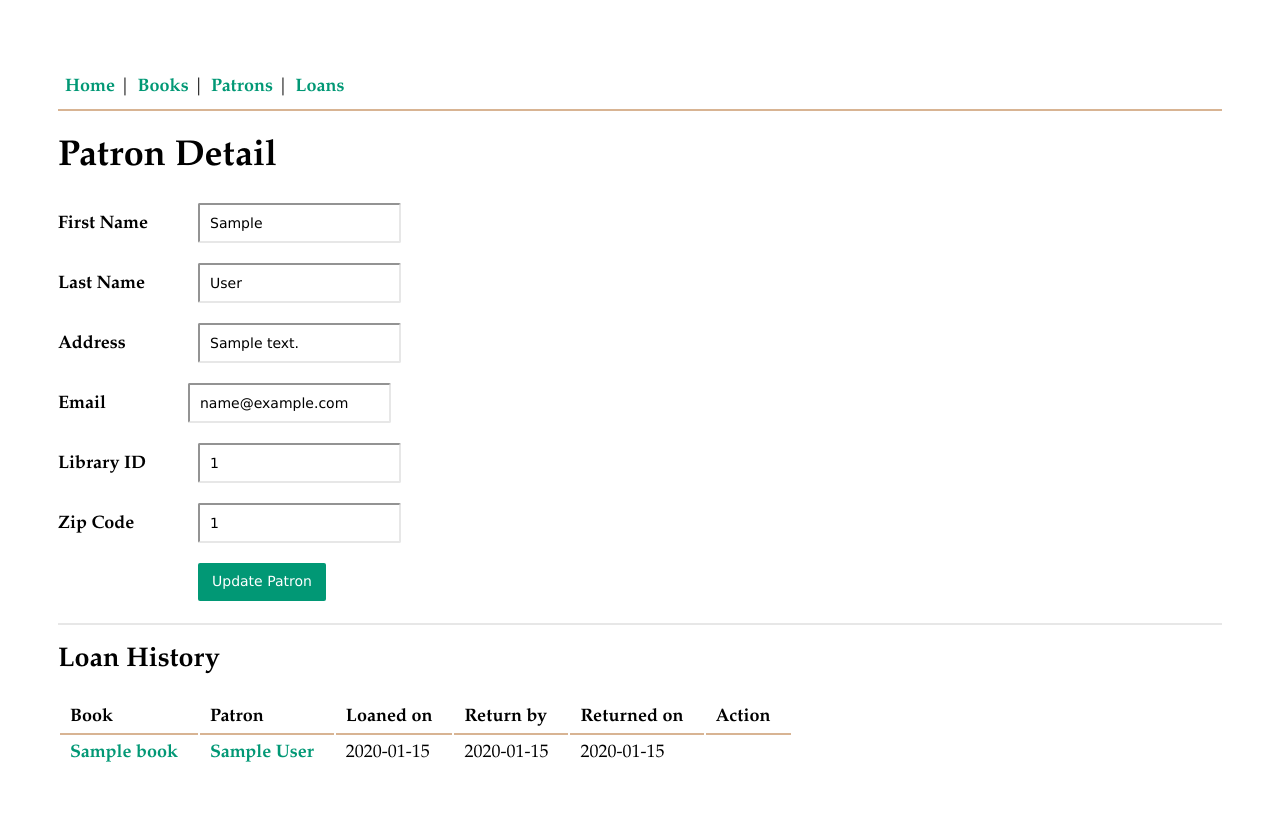
After one commit to holdercp/techdegree-project-10, a Node server app: page /patrons/1 in a window 1280 px wide. The commit adds this page. Run offline with Node 20, Linux system fonts and the light colour scheme; tables that the repository leaves empty hold one stand-in row (values such as "Sample post"); some libraries are stand-ins or nearby versions.

Commit message:
Complete basic requirements

```diff
--- a/models/loan.js
+++ b/models/loan.js
@@ -11,7 +11,6 @@ module.exports = (sequelize, DataTypes) => {
         type: DataTypes.INTEGER,
         allowNull: false,
         validate: {
-          notNull: true,
           isInt: true,
         },
       },
@@ -19,7 +18,6 @@ module.exports = (sequelize, DataTypes) => {
         type: DataTypes.INTEGER,
         allowNull: false,
         validate: {
-          notNull: true,
           isInt: true,
         },
       },
@@ -28,7 +26,6 @@ module.exports = (sequelize, DataTypes) => {
         allowNull: false,
         validations: {
           isDate: true,
-          notNull: true,
         },
       },
       return_by: {
@@ -36,7 +33,6 @@ module.exports = (sequelize, DataTypes) => {
         allowNull: false,
         validations: {
           isDate: true,
-          notNull: true,
         },
       },
       returned_on: {
--- a/models/patron.js
+++ b/models/patron.js
@@ -2,12 +2,16 @@ module.exports = (sequelize, DataTypes) => {
   const Patron = sequelize.define(
     'Patron',
     {
+      id: {
+        type: DataTypes.INTEGER,
+        primaryKey: true,
+        autoIncrement: true,
+      },
       first_name: {
         type: DataTypes.STRING,
         allowNull: false,
         validate: {
           notEmpty: true,
-          notNull: true,
         },
       },
       last_name: {
@@ -15,7 +19,6 @@ module.exports = (sequelize, DataTypes) => {
         allowNull: false,
         validate: {
           notEmpty: true,
-          notNull: true,
         },
       },
       address: {
@@ -23,7 +26,6 @@ module.exports = (sequelize, DataTypes) => {
         allowNull: false,
         validate: {
           notEmpty: true,
-          notNull: true,
         },
       },
       email: {
@@ -31,7 +33,6 @@ module.exports = (sequelize, DataTypes) => {
         allowNull: false,
         validate: {
           isEmail: true,
-          notNull: true,
         },
       },
       library_id: {
@@ -39,7 +40,6 @@ module.exports = (sequelize, DataTypes) => {
         allowNull: false,
         validate: {
           notEmpty: true,
-          notNull: true,
         },
       },
       zip_code: {
@@ -47,8 +47,7 @@ module.exports = (sequelize, DataTypes) => {
         allowNull: false,
         validate: {
           isInt: true,
-          notNull: true,
-          len: [0, 5],
+          len: 5,
         },
       },
     },
--- a/routes/patrons.js
+++ b/routes/patrons.js
@@ -39,41 +39,45 @@ router
       });
   });
 
-// router
-//   .route('/:bookId')
-//   // GET book detail/edit form
-//   .get((req, res, next) => {
-//     const { bookId } = req.params;
-//     const bookQ = models.Book.findByPk(bookId);
-//     const loansQ = models.Loan.findAll({
-//       where: { book_id: bookId },
-//       include: [{ model: models.Patron, attributes: ['first_name', 'last_name'] }],
-//     });
+router
+  .route('/:patronId')
+  // GET patron detail/edit form
+  .get((req, res, next) => {
+    const { patronId } = req.params;
+    const patronQ = models.Patron.findByPk(patronId);
+    const loansQ = models.Loan.findAll({
+      where: { patron_id: patronId },
+      include: [{ model: models.Book, attributes: ['id', 'title'] }],
+    });
 
-//     Promise.all([bookQ, loansQ])
-//       .then((results) => {
-//         const book = results[0];
-//         const loans = results[1];
-//         if (results[0]) {
-//           res.render('books/view', { title: book.title, book, loans });
-//         } else {
-//           throw new Error('Book not found!');
-//         }
-//       })
-//       .catch((err) => {
-//         next(err);
-//       });
-//   }) // PATCH update to book
-//   .patch((req, res) => {
-//     models.Book.findByPk(req.params.bookId)
-//       .then(book => book.update(req.body))
-//       .then(() => {
-//         res.redirect('/books');
-//       })
-//       .catch((err) => {
-//         const messages = err.errors.map(error => error.message);
-//         res.render('books/add', { title: 'Add Book', errors: messages });
-//       });
-//   });
+    Promise.all([patronQ, loansQ])
+      .then((results) => {
+        const patron = results[0];
+        const loans = results[1];
+        if (patron) {
+          res.render('patrons/view', { title: 'Patron Detail', patron, loans });
+        } else {
+          throw new Error('Patron not found!');
+        }
+      })
+      .catch((err) => {
+        next(err);
+      });
+  }) // PATCH update to patron
+  .patch((req, res, next) => {
+    const { patronId } = req.params;
+    models.Patron.findByPk(patronId)
+      .then((patron) => {
+        patron.update(req.body);
+      })
+      .then(() => {
+        res.redirect('/patrons');
+      })
+      .catch((err) => {
+        const messages = err.errors.map(error => error.message);
+        res.render(`patrons/${patronId}`, { title: 'Patron Detail', errors: messages });
+        next(err);
+      });
+  });
 
 module.exports = router;
--- a/views/books/add.pug
+++ b/views/books/add.pug
@@ -1,7 +1,7 @@
 extends ../layout
 
 block content
-  include includes/errors.pug
+  include ../includes/errors.pug
   form(action='/books/add', method='post')
     p
       label(for='title') Title
--- a/views/loans/add.pug
+++ b/views/loans/add.pug
@@ -1,7 +1,7 @@
 extends ../layout
 
 block content
-  include includes/errors.pug
+  include ../includes/errors.pug
   form(action='/loans/add', method='post')
     p
       label(for='book_id') Book
--- a/views/patrons/add.pug
+++ b/views/patrons/add.pug
@@ -1,7 +1,7 @@
 extends ../layout
 
 block content
-  include includes/errors.pug
+  include ../includes/errors.pug
   form(method='post', action='/patrons/add')
     p
       label(for='first_name') First Name
--- /dev/null
+++ b/views/patrons/view.pug
@@ -0,0 +1,54 @@
+extends ../layout
+
+block content
+  include ../includes/errors.pug
+
+  form(action=`/patrons/${patron.id}?_method=PATCH`, method='post')
+    p
+      label(for='first_name') First Name
+      input#first_name(name='first_name', type='text', value=`${patron.first_name}`, required)
+    p
+      label(for='last_name') Last Name
+      input#last_name(name='last_name', type='text', value=`${patron.last_name}`, required)
+    p
+      label(for='address')  Address
+      input#address(name='address', type='text', value=`${patron.address}`, required)
+    p
+      label(for='email') Email
+      input#email(name='email', type='email', value=`${patron.email}`, required)
+    p
+      label(for='library_id') Library ID
+      input#library_id(name='library_id', type='text', value=`${patron.library_id}`, required)
+    p
+      label(for='zip_code') Zip Code
+      input#zip_code(name='zip_code', type='text', value=`${patron.zip_code}`, maxlength='5', pattern='[0-9]{5}', required)
+    p
+      input(type='submit', value='Update Patron')
+
+  aside
+    h2 Loan History
+    if loans.length > 0
+      table
+        thead
+          tr
+            th Book
+            th Patron
+            th Loaned on
+            th Return by
+            th Returned on
+            th Action
+        tbody
+          each loan in loans
+            tr
+              td
+                a(href=`/books/${loan.Book.id}`)= loan.Book.title
+              td
+                a(href=`/patrons/${patron.id}`)= patron.fullName
+              td= loan.loaned_on
+              td= loan.return_by
+              td= loan.returned_on
+              td
+                if !loan.returned_on
+                  a.button(href=`/loans/${loan.id}`) Return Book
+    else
+      p This patron has not checked out any books before.
```
Also changed, not shown: routes/books.js (+4 -3 lines), views/books/view.pug (+3 -5 lines), README.md, library.db.
